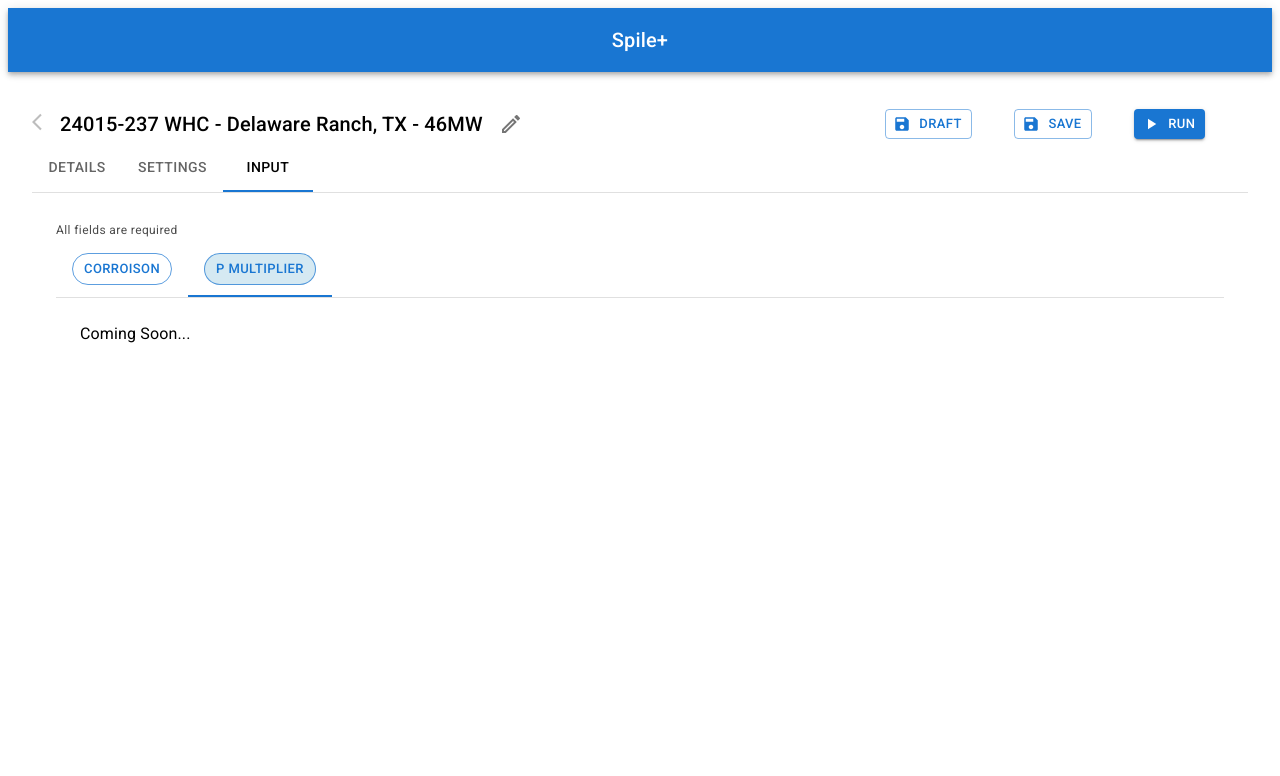
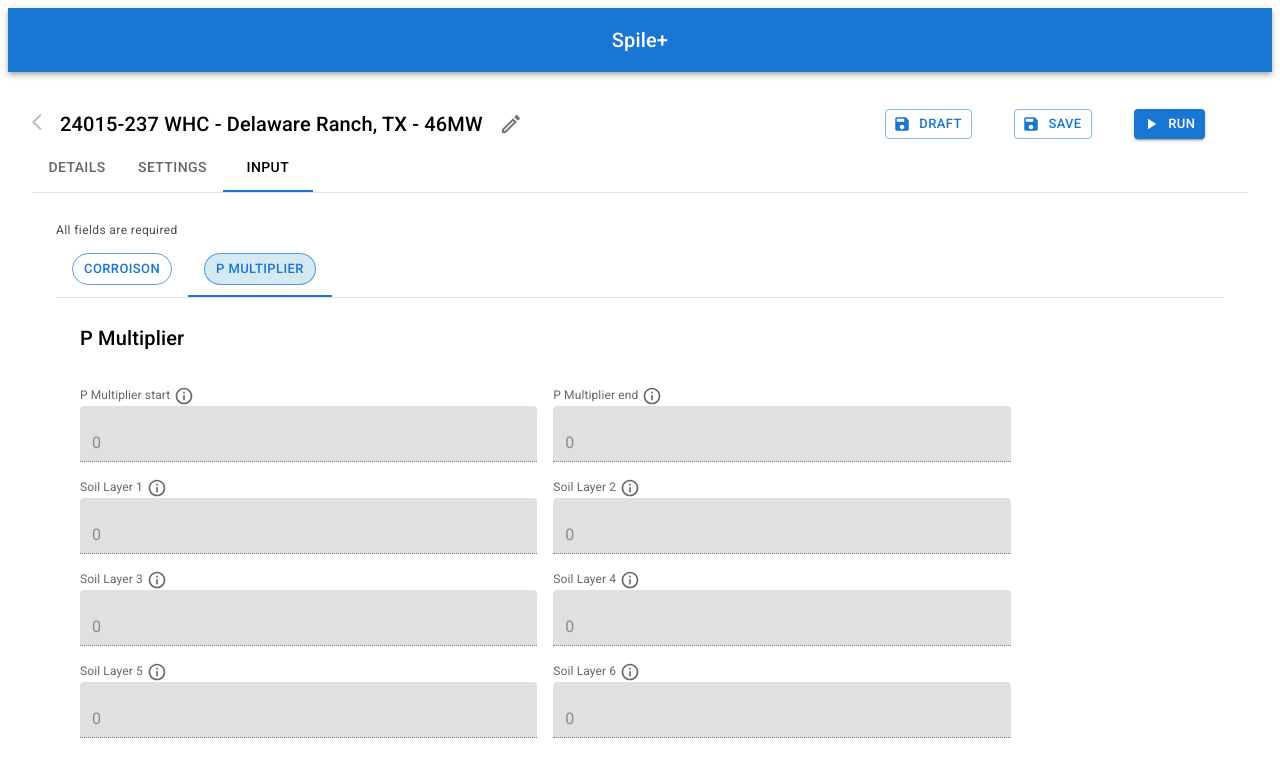
Before and after one commit to qur786/structurology, a React (Vite) app: page /projects/1 in a window 1280 px wide. Both pictures are taken after a click on the tab "P MULTIPLIER". Shown: the top 776 px of the page. Built offline with nearby package versions, Linux system fonts and the light colour scheme.

Commit message:
feat: added PMultiplier form

```diff
--- a/src/components/InputForm/index.tsx
+++ b/src/components/InputForm/index.tsx
@@ -2,6 +2,7 @@ import { TabContext, TabList, TabListProps, TabPanel } from "@mui/lab";
 import { Box, Chip, Tab, Typography } from "@mui/material";
 import { useState } from "react";
 import { CorroisonForm } from "../CorroisonForm";
+import { PMultiplierForm } from "../PMultiplierForm";
 
 export function InputForm({
   onSaveClick,
@@ -56,7 +57,9 @@ export function InputForm({
           <TabPanel value="corroison">
             <CorroisonForm onSubmitHook={onSaveClick} readOnly={readOnly} />
           </TabPanel>
-          <TabPanel value="p-multiplier">Coming Soon...</TabPanel>
+          <TabPanel value="p-multiplier">
+            <PMultiplierForm onSubmitHook={onSaveClick} readOnly={readOnly} />
+          </TabPanel>
         </TabContext>
       </Box>
     </>
--- /dev/null
+++ b/src/components/PMultiplierForm/index.tsx
@@ -0,0 +1,267 @@
+import { InfoOutlined } from "@mui/icons-material";
+import { Typography, TextField, Grid, FormLabel } from "@mui/material";
+import { PMultiplier, PMultiplierFormNames, PMultiplierSchema } from "./utils";
+import { Form, Formik } from "formik";
+
+export function PMultiplierForm({
+  onSubmitHook,
+  readOnly,
+}: {
+  onSubmitHook?: (values: PMultiplier) => void;
+  readOnly?: boolean;
+}): JSX.Element {
+  return (
+    <Formik
+      initialValues={{
+        start: 0,
+        end: 0,
+        soilLayer1: 0,
+        soilLayer2: 0,
+        soilLayer3: 0,
+        soilLayer4: 0,
+        soilLayer5: 0,
+        soilLayer6: 0,
+      }}
+      validationSchema={PMultiplierSchema}
+      onSubmit={(values, { setSubmitting }) => {
+        setTimeout(() => {
+          alert(JSON.stringify(values, null, 2));
+          setSubmitting(false);
+        }, 400);
+        onSubmitHook?.(values);
+      }}
+    >
+      {({ values, errors, touched, handleChange, handleBlur }) => (
+        <Form>
+          <Grid container gap={2}>
+            <Grid item>
+              <Typography variant="h6" sx={{ mb: 2 }}>
+                P Multiplier
+              </Typography>
+            </Grid>
+            <Grid container item spacing={2}>
+              <Grid item xs={12} sm={5}>
+                <FormLabel
+                  sx={{
+                    fontSize: 12,
+                    display: "flex",
+                    alignItems: "center",
+                    gap: 0.5,
+                  }}
+                >
+                  P Multiplier start <InfoOutlined fontSize="small" />
+                </FormLabel>
+                <TextField
+                  fullWidth
+                  name={PMultiplierFormNames.start}
+                  type="number"
+                  variant="filled"
+                  value={values.start}
+                  onChange={handleChange}
+                  onBlur={handleBlur}
+                  disabled={readOnly}
+                  error={touched.start && !!errors.start}
+                  helperText={
+                    touched.start && !!errors.start ? errors.start : ""
+                  }
+                />
+              </Grid>
+              <Grid item xs={12} sm={5}>
+                <FormLabel
+                  sx={{
+                    fontSize: 12,
+                    display: "flex",
+                    alignItems: "center",
+                    gap: 0.5,
+                  }}
+                >
+                  P Multiplier end <InfoOutlined fontSize="small" />
+                </FormLabel>
+                <TextField
+                  fullWidth
+                  name={PMultiplierFormNames.end}
+                  type="number"
+                  variant="filled"
+                  value={values.end}
+                  onChange={handleChange}
+                  onBlur={handleBlur}
+                  disabled={readOnly}
+                  error={touched.end && !!errors.end}
+                  helperText={touched.end && !!errors.end ? errors.end : ""}
+                />
+              </Grid>
+              <Grid item xs={12} sm={5}>
+                <FormLabel
+                  sx={{
+                    fontSize: 12,
+                    display: "flex",
+                    alignItems: "center",
+                    gap: 0.5,
+                  }}
+                >
+                  Soil Layer 1 <InfoOutlined fontSize="small" />
+                </FormLabel>
+                <TextField
+                  fullWidth
+                  name={PMultiplierFormNames.soilLayer1}
+                  type="number"
+                  variant="filled"
+                  value={values.soilLayer1}
+                  onChange={handleChange}
+                  onBlur={handleBlur}
+                  disabled={readOnly}
+                  error={touched.soilLayer1 && !!errors.soilLayer1}
+                  helperText={
+                    touched.soilLayer1 && !!errors.soilLayer1
+                      ? errors.soilLayer1
+                      : ""
+                  }
+                />
+              </Grid>
+              <Grid item xs={12} sm={5}>
+                <FormLabel
+                  sx={{
+                    fontSize: 12,
+                    display: "flex",
+                    alignItems: "center",
+                    gap: 0.5,
+                  }}
+                >
+                  Soil Layer 2 <InfoOutlined fontSize="small" />
+                </FormLabel>
+                <TextField
+                  fullWidth
+                  name={PMultiplierFormNames.soilLayer2}
+                  type="number"
+                  variant="filled"
+                  value={values.soilLayer2}
+                  onChange={handleChange}
+                  onBlur={handleBlur}
+                  disabled={readOnly}
+                  error={touched.soilLayer2 && !!errors.soilLayer2}
+                  helperText={
+                    touched.soilLayer2 && !!errors.soilLayer2
+                      ? errors.soilLayer2
+                      : ""
+                  }
+                />
+              </Grid>
+              <Grid item xs={12} sm={5}>
+                <FormLabel
+                  sx={{
+                    fontSize: 12,
+                    display: "flex",
+                    alignItems: "center",
+                    gap: 0.5,
+                  }}
+                >
+                  Soil Layer 3 <InfoOutlined fontSize="small" />
+                </FormLabel>
+                <TextField
+                  fullWidth
+                  name={PMultiplierFormNames.soilLayer3}
+                  type="number"
+                  variant="filled"
+                  value={values.soilLayer3}
+                  onChange={handleChange}
+                  onBlur={handleBlur}
+                  disabled={readOnly}
+                  error={touched.soilLayer3 && !!errors.soilLayer3}
+                  helperText={
+                    touched.soilLayer3 && !!errors.soilLayer3
+                      ? errors.soilLayer3
+                      : ""
+                  }
+                />
+              </Grid>
+              <Grid item xs={12} sm={5}>
+                <FormLabel
+                  sx={{
+                    fontSize: 12,
+                    display: "flex",
+                    alignItems: "center",
+                    gap: 0.5,
+                  }}
+                >
+                  Soil Layer 4 <InfoOutlined fontSize="small" />
+                </FormLabel>
+                <TextField
+                  fullWidth
+                  name={PMultiplierFormNames.soilLayer4}
+                  type="number"
+                  variant="filled"
+                  value={values.soilLayer4}
+                  onChange={handleChange}
+                  onBlur={handleBlur}
+                  disabled={readOnly}
+                  error={touched.soilLayer4 && !!errors.soilLayer4}
+                  helperText={
+                    touched.soilLayer4 && !!errors.soilLayer4
+                      ? errors.soilLayer4
+                      : ""
+                  }
+                />
+              </Grid>
+              <Grid item xs={12} sm={5}>
+                <FormLabel
+                  sx={{
+                    fontSize: 12,
+                    display: "flex",
+                    alignItems: "center",
+                    gap: 0.5,
+                  }}
+                >
+                  Soil Layer 5 <InfoOutlined fontSize="small" />
+                </FormLabel>
+                <TextField
+                  fullWidth
+                  name={PMultiplierFormNames.soilLayer5}
+                  type="number"
+                  variant="filled"
+                  value={values.soilLayer5}
+                  onChange={handleChange}
+                  onBlur={handleBlur}
+                  disabled={readOnly}
+                  error={touched.soilLayer5 && !!errors.soilLayer5}
+                  helperText={
+                    touched.soilLayer5 && !!errors.soilLayer5
+                      ? errors.soilLayer5
+                      : ""
+                  }
+                />
+              </Grid>
+              <Grid item xs={12} sm={5}>
+                <FormLabel
+                  sx={{
+                    fontSize: 12,
+                    display: "flex",
+                    alignItems: "center",
+                    gap: 0.5,
+                  }}
+                >
+                  Soil Layer 6 <InfoOutlined fontSize="small" />
+                </FormLabel>
+                <TextField
+                  fullWidth
+                  name={PMultiplierFormNames.soilLayer6}
+                  type="number"
+                  variant="filled"
+                  value={values.soilLayer6}
+                  onChange={handleChange}
+                  onBlur={handleBlur}
+                  disabled={readOnly}
+                  error={touched.soilLayer6 && !!errors.soilLayer6}
+                  helperText={
+                    touched.soilLayer6 && !!errors.soilLayer6
+                      ? errors.soilLayer6
+                      : ""
+                  }
+                />
+              </Grid>
+            </Grid>
+          </Grid>
+        </Form>
+      )}
+    </Formik>
+  );
+}
--- /dev/null
+++ b/src/components/PMultiplierForm/utils.ts
@@ -0,0 +1,28 @@
+import { object, number, InferType } from "yup";
+
+export const PMultiplierSchema = object({
+  start: number().required(),
+  end: number().required(),
+  soilLayer1: number().required(),
+  soilLayer2: number().required(),
+  soilLayer3: number().required(),
+  soilLayer4: number().required(),
+  soilLayer5: number().required(),
+  soilLayer6: number().required(),
+});
+
+export type PMultiplier = InferType<typeof PMultiplierSchema>;
+
+export const PMultiplierFormNames: Record<
+  keyof PMultiplier,
+  keyof PMultiplier
+> = {
+  start: "start",
+  end: "end",
+  soilLayer1: "soilLayer1",
+  soilLayer2: "soilLayer2",
+  soilLayer3: "soilLayer3",
+  soilLayer4: "soilLayer4",
+  soilLayer5: "soilLayer5",
+  soilLayer6: "soilLayer6",
+};
```
